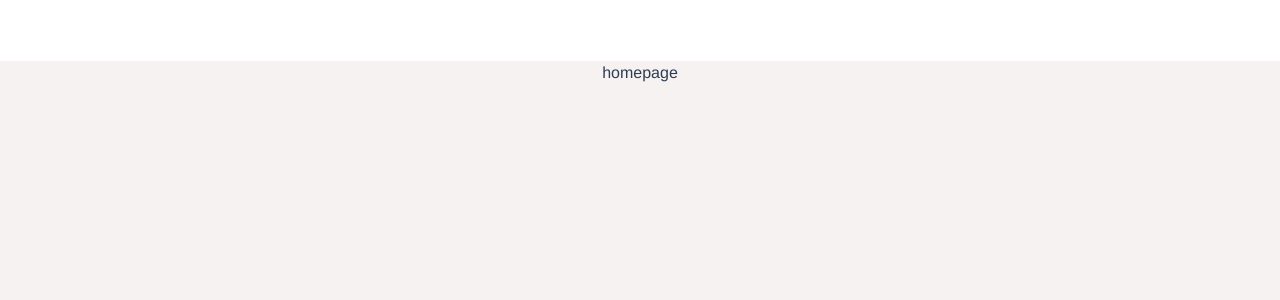
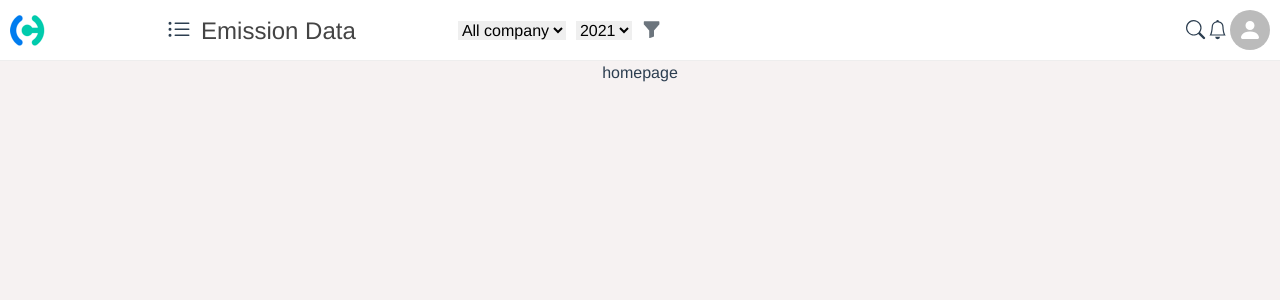
Before and after one commit to Moamin-AbuEwaida/carbon-project, a Vue app: page / in a window 1280 px wide. Shown: the top 300 px of the page. Built offline with nearby package versions, Linux system fonts and the light colour scheme.

Commit message:
navbar component

```diff
--- /dev/null
+++ b/src/components/Navbar.vue
@@ -0,0 +1,134 @@
+<template>
+  <nav>
+    <!-- left side -->
+    <div class="left-side">
+      <!-- logo -->
+      <div class="logo">
+        <img src="../assets/carbon-img.png" alt="logo" />
+      </div>
+      <!-- tab title -->
+
+      <!-- tab name -->
+      <div class="tab-name">
+        <b-icon icon="list-ul" font-scale="1.5"></b-icon>
+
+        <h2>Emission Data</h2>
+      </div>
+      <!-- tab drop list -->
+      <div class="filters">
+        <select name="All company">
+          <option value="All company">All company</option>
+          <option value="office2">office1</option>
+          <option value="office3">office2</option>
+          <option value="office4">office3</option>
+        </select>
+        <select name="Year">
+          <option value="2021">2021</option>
+          <option value="2022">2022</option>
+          <option value="2023">2023</option>
+          <option value="2024">2024</option>
+        </select>
+        <b-icon
+          icon="funnel-fill"
+          font-scale="1.2"
+          variant="secondary"
+        ></b-icon>
+      </div>
+
+      <div></div>
+    </div>
+    <!-- right side -->
+    <div class="right-side">
+      <div class="search-bar">
+        <b-form-input placeholder="" style="border: none"></b-form-input>
+        <b-icon icon="search" font-scale="1.2"></b-icon>
+      </div>
+      <b-icon icon="bell" font-scale="1.2"></b-icon>
+      <b-avatar class="user"></b-avatar>
+    </div>
+  </nav>
+</template>
+
+<script>
+export default {
+  name: "navbarComponent",
+  data() {
+    return {};
+  },
+};
+</script>
+
+<style>
+nav {
+  background-color: #fff;
+  display: flex;
+  justify-content: space-between;
+  align-items: center;
+  width: 100%;
+  height: 50px;
+  border-bottom: 1px solid #eeeeee;
+  z-index: 1;
+}
+.left-side {
+  width: 50%;
+  display: flex;
+  justify-content: space-between;
+  align-items: center;
+}
+.right-side {
+  width: 20%;
+  display: flex;
+  justify-content: space-between;
+  align-items: center;
+  gap: 3px;
+}
+.logo {
+  margin-right: 20px;
+}
+
+.logo img {
+  width: 35px;
+  height: 35px;
+}
+.tab-name {
+  display: flex;
+  align-items: center;
+  justify-content: center;
+  gap: 5px;
+}
+h2 {
+  opacity: 1;
+  color: rgba(68, 68, 68, 1);
+  font-size: 24px;
+  font-weight: 500;
+  margin-left: 5px;
+  padding-top: 10px;
+  text-align: left;
+}
+
+.filters {
+  display: flex;
+  width: 80px;
+  gap: 10px;
+  align-items: center;
+}
+select {
+  border: none;
+}
+.search-bar {
+  display: flex;
+  align-items: center;
+  justify-content: center;
+}
+.user {
+  width: 40px;
+  height: 40px;
+  border-radius: 50%;
+  color: #fff;
+  display: flex;
+  align-items: center;
+  justify-content: center;
+  opacity: 0.264558;
+  background-color: rgba(0, 0, 0, 1);
+}
+</style>
--- a/src/views/Dashboard.vue
+++ b/src/views/Dashboard.vue
@@ -1,7 +1,7 @@
 <template>
   <div>
-    <!-- <Navbar />
-    <Sidebar /> -->
+    <Navbar />
+    <!-- <Sidebar /> -->
 
     <div class="dashboard">
       <router-view />
@@ -10,12 +10,12 @@
 </template>
 
 <script>
-// import Navbar from "@/components/Navbar.vue";
+import Navbar from "@/components/Navbar.vue";
 // import Sidebar from "@/components/Sidebar.vue";
 
 export default {
   name: "DashView",
-  //   components: { Navbar, Sidebar },
+  components: { Navbar },
 };
 </script>
 
```
Also changed, not shown: src/assets/carbon-img.png (added), src/assets/lower-image.png (added).
